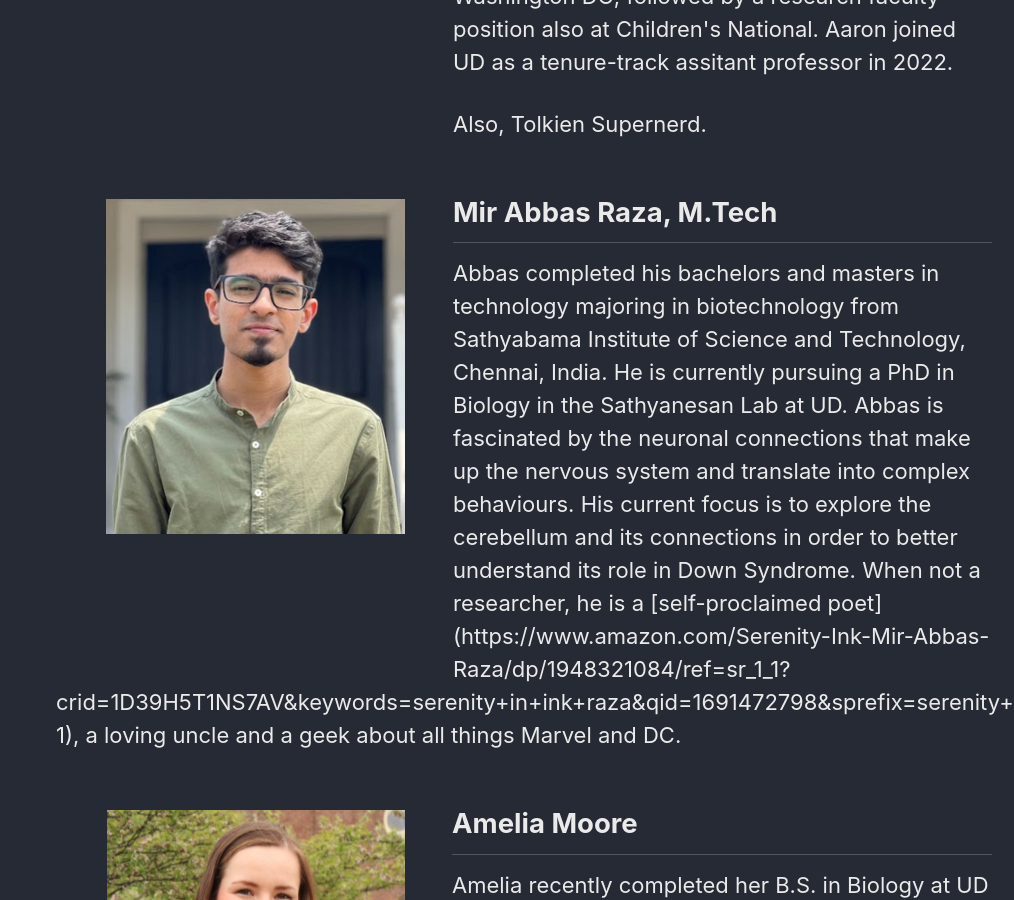
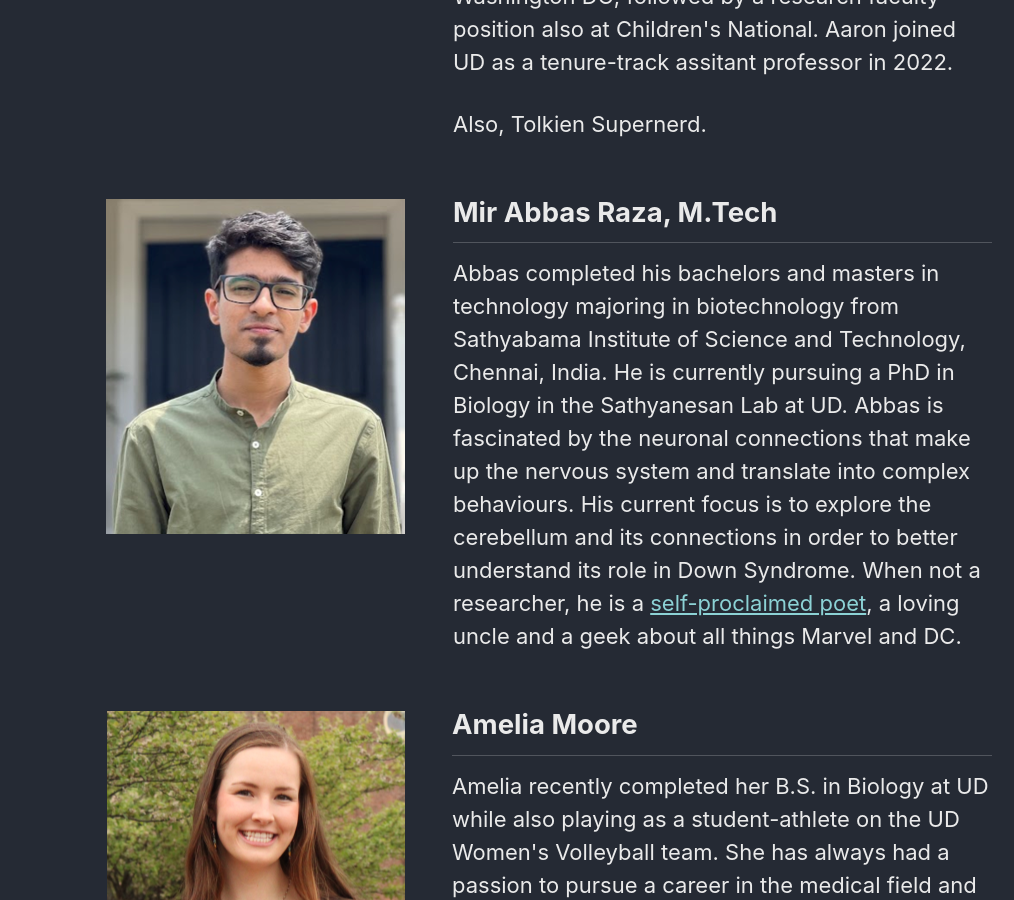
Before and after one commit to Sathyanesan-Lab/Sathyanesan-Lab.github.io, a Jekyll site: the page built from People/index.md, in a window 1280 px wide and 900 px high, scrolled down 768 px. Shown: the whole window, without its empty margins (266-1280 px from the left). Built offline with Jekyll 4.4.1, drawn with Linux system fonts in a browser that asks for light colours; cached includes are drawn as plain includes; some of the changed lines change nothing that is shown.

Commit message:
final personnel page

```diff
--- a/People/index.md
+++ b/People/index.md
@@ -24,7 +24,7 @@
     </div>
     <div class="splash-block">
       <h2>Mir Abbas Raza, M.Tech</h2>
-      <p>Abbas completed his bachelors and masters in technology majoring in biotechnology from Sathyabama Institute of Science and Technology, Chennai, India. He is currently pursuing a PhD in Biology in the Sathyanesan Lab at UD. Abbas is fascinated by the neuronal connections that make up the nervous system and translate into complex behaviours. His current focus is to explore the cerebellum and its connections in order to better understand its role in Down Syndrome. When not a researcher, he is a [self-proclaimed poet](https://www.amazon.com/Serenity-Ink-Mir-Abbas-Raza/dp/1948321084/ref=sr_1_1?crid=1D39H5T1NS7AV&keywords=serenity+in+ink+raza&qid=1691472798&sprefix=serenity+in+ink+raza%2Caps%2C199&sr=8-1), a loving uncle and a geek about all things Marvel and DC.</p>
+      <p>Abbas completed his bachelors and masters in technology majoring in biotechnology from Sathyabama Institute of Science and Technology, Chennai, India. He is currently pursuing a PhD in Biology in the Sathyanesan Lab at UD. Abbas is fascinated by the neuronal connections that make up the nervous system and translate into complex behaviours. His current focus is to explore the cerebellum and its connections in order to better understand its role in Down Syndrome. When not a researcher, he is a <a href="https://www.amazon.com/Serenity-Ink-Mir-Abbas-Raza/dp/1948321084/ref=sr_1_1?crid=1D39H5T1NS7AV&keywords=serenity+in+ink+raza&qid=1691472798&sprefix=serenity+in+ink+raza%2Caps%2C199&sr=8-1">self-proclaimed poet</a>, a loving uncle and a geek about all things Marvel and DC.</p>
     </div>
   </div>
 </section>
```
